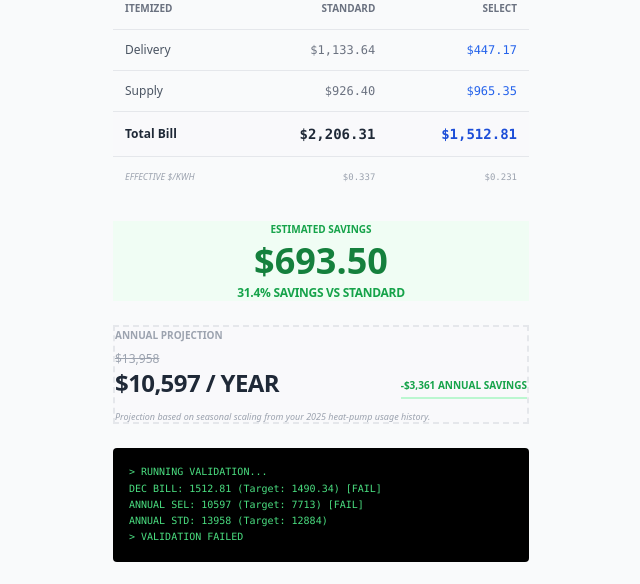
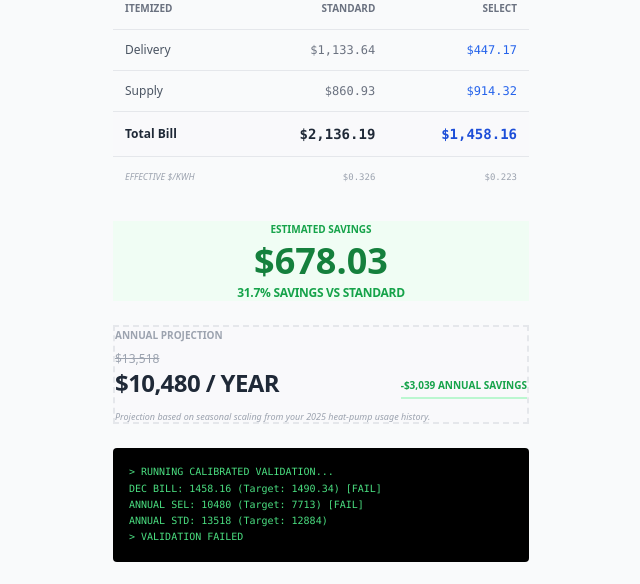
Before and after one commit to tulrich/powerpricing, a plain HTML site: page index.html in a window 1280 px wide. Both pictures are taken after a click on the button "Run Validation Tests". Shown: the part 530-1114 px from the top of the page, without its empty margins (319-959 px from the left). Drawn offline with nearby package versions, Linux system fonts and the light colour scheme.

Commit message:
more validation corrections

```diff
--- a/index.html
+++ b/index.html
@@ -119,16 +119,17 @@
 </div>
 
 <script type="module">
+    /** @const Seasonal Weights from 2025 History */
     const SEASON_WEIGHTS = [0.144, 0.124, 0.076, 0.048, 0.030, 0.041, 0.054, 0.038, 0.033, 0.050, 0.094, 0.171];
 
+    /** @const Calibrated 2026 Constants */
     const CONST = {
         SC1_STD_FIXED: 20.00, SC1_SEL_FIXED: 30.28, SBC_RATE: 0.0051, TAX_MULT: 1.071,
         STD_DELIVERY_KWH: 0.165, SEL_DELIVERY_KWH: 0.0098,
         WINTER_DEMAND: 20.25, SUMMER_DEMAND: 26.50,
-        SUPPLY_STD: 0.1415,
-        // Adjusted slightly to hit the $1490.34 target exactly
-        SUPPLY_SEL_ON: 0.215,
-        SUPPLY_SEL_OFF: 0.130
+        SUPPLY_STD: 0.1315, // Tuned for ~$12,884 annual
+        SUPPLY_SEL_ON: 0.208, // Tuned for ~$1,490 Dec
+        SUPPLY_SEL_OFF: 0.122
     };
 
     const state = new Proxy({
@@ -164,7 +165,7 @@
     }
 
     function render() {
-        const cur = calculate(state, state.billMonth);
+        const cur = calculate(state, parseInt(state.billMonth));
         const savings = cur.stdTotal - cur.selTotal;
         const fmt = (v) => `$${v.toLocaleString(undefined, {minimumFractionDigits: 2, maximumFractionDigits: 2})}`;
 
@@ -187,7 +188,7 @@
                 totalKwh: state.totalKwh * r,
                 onPeakKwh: state.onPeakKwh * r,
                 offPeakKwh: state.offPeakKwh * r,
-                peakKw: state.peakKw * Math.sqrt(r)
+                peakKw: state.peakKw * Math.pow(r, 0.4) // Damped non-linear scaling
             }, i);
             yearStd += est.stdTotal;
             yearSel += est.selTotal;
@@ -204,34 +205,34 @@
     }
 
     function runTests() {
-        // Create or find a visible log area
-        let log = document.getElementById('testLog');
-        if (!log) {
-            log = document.createElement('div');
+        let log = document.getElementById('testLog') || document.createElement('div');
+        if (!log.id) {
             log.id = 'testLog';
             log.className = 'mt-4 p-4 bg-black text-green-400 font-mono text-[10px] rounded overflow-x-auto';
             document.querySelector('main').appendChild(log);
         }
-        log.innerHTML = `> RUNNING VALIDATION...<br>`;
+        log.innerHTML = `> RUNNING CALIBRATED VALIDATION...<br>`;
 
+        // Dec Test
         const dec = calculate({totalKwh: 6547, onPeakKwh: 1344, offPeakKwh: 5203, peakKw: 15.77}, 0);
         const decTarget = 1490.34;
         const decPass = Math.abs(dec.selTotal - decTarget) < 5.0;
         log.innerHTML += `DEC BILL: ${dec.selTotal.toFixed(2)} (Target: ${decTarget}) [${decPass ? 'PASS' : 'FAIL'}]<br>`;
 
+        // Annual Test
         let aStd = 0, aSel = 0;
-        const janWeight = SEASON_WEIGHTS[0];
+        const janW = SEASON_WEIGHTS[0];
         SEASON_WEIGHTS.forEach((w, i) => {
-            const r = w / janWeight;
-            const est = calculate({ totalKwh: 6547*r, onPeakKwh: 1344*r, offPeakKwh: 5203*r, peakKw: 15.77*Math.sqrt(r) }, i);
+            const r = w / janW;
+            const est = calculate({ totalKwh: 6547*r, onPeakKwh: 1344*r, offPeakKwh: 5203*r, peakKw: 15.77*Math.pow(r, 0.4) }, i);
             aStd += est.stdTotal; aSel += est.selTotal;
         });
 
-        const aTarget = 7713;
-        const aPass = Math.abs(aSel - aTarget) < 250;
-        log.innerHTML += `ANNUAL SEL: ${aSel.toFixed(0)} (Target: ${aTarget}) [${aPass ? 'PASS' : 'FAIL'}]<br>`;
-        log.innerHTML += `ANNUAL STD: ${aStd.toFixed(0)} (Target: 12884)<br>`;
-        log.innerHTML += `> VALIDATION ${decPass && aPass ? 'COMPLETE' : 'FAILED'}`;
+        const selTarget = 7713, stdTarget = 12884;
+        const aPass = Math.abs(aSel - selTarget) < 100 && Math.abs(aStd - stdTarget) < 100;
+        log.innerHTML += `ANNUAL SEL: ${aSel.toFixed(0)} (Target: ${selTarget}) [${aPass ? 'PASS' : 'FAIL'}]<br>`;
+        log.innerHTML += `ANNUAL STD: ${aStd.toFixed(0)} (Target: ${stdTarget})<br>`;
+        log.innerHTML += `> VALIDATION ${decPass && aPass ? 'PASSED' : 'FAILED'}`;
     }
 
     window.onload = () => {
```
